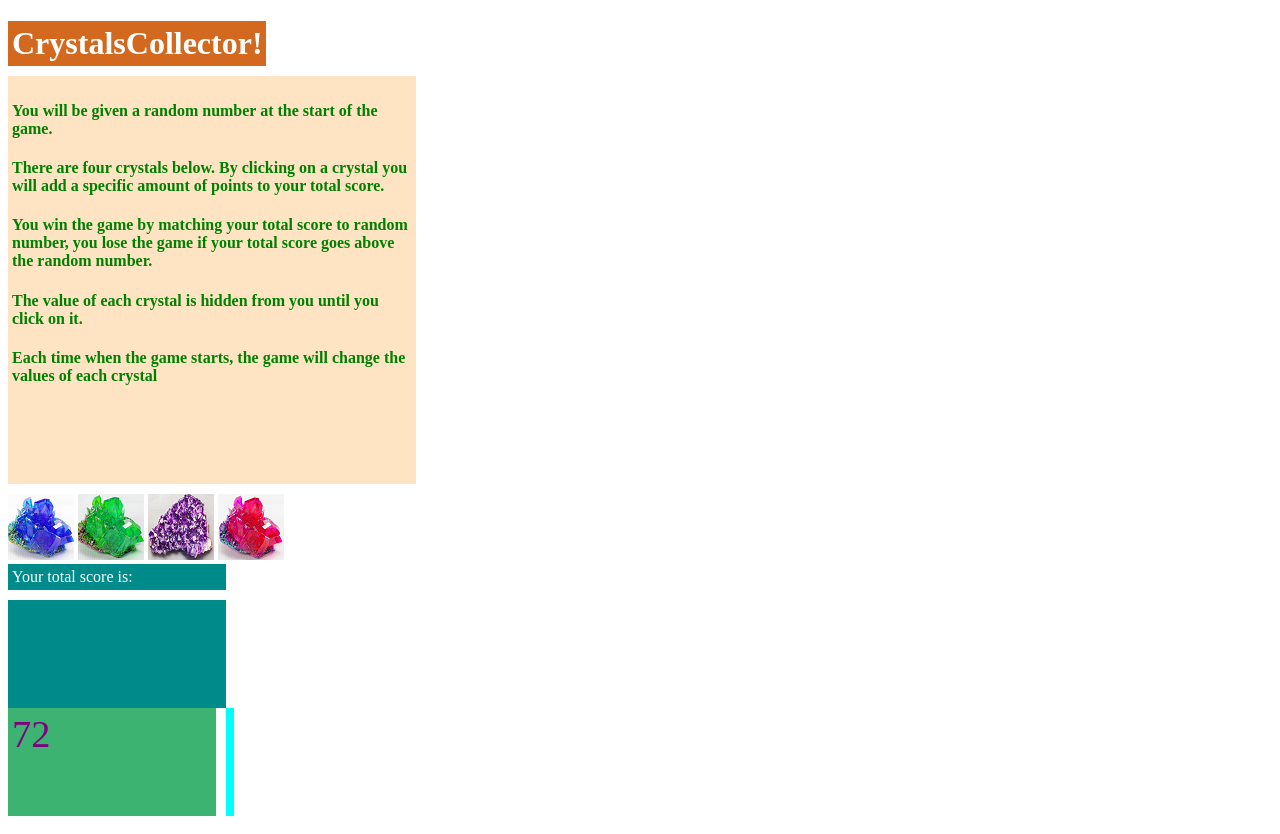
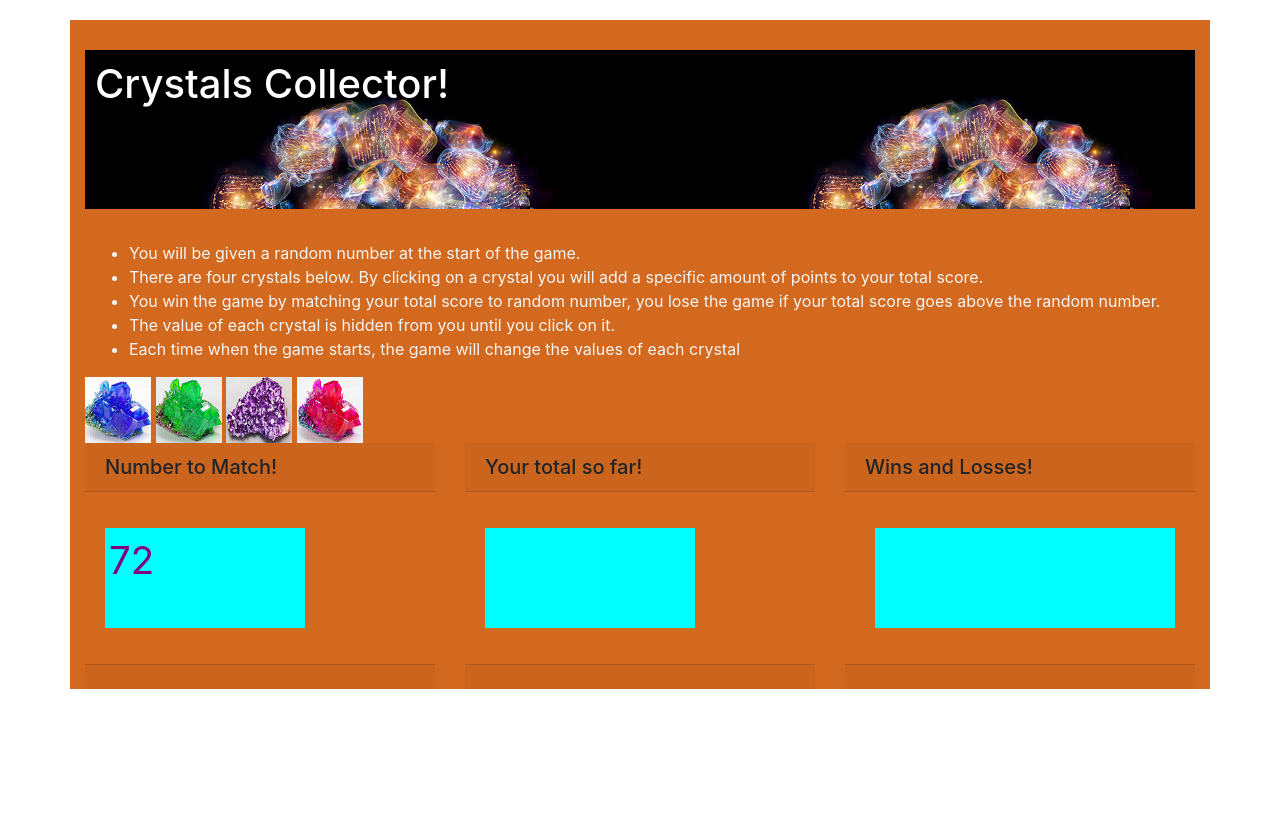
Before and after one commit to sahmed1035/unit-4-game, a plain HTML site: page index.html in a window 1280 px wide. After the commit the page ends 800 px from the top, so only its background shows below. Drawn offline with nearby package versions, Linux system fonts and the light colour scheme.

Commit message:
Final of HW-4 by Syeda

```diff
--- a/assets/css/style.css
+++ b/assets/css/style.css
@@ -1,36 +1,45 @@
 
 
 /**************************************************************************************/
+.card{
+  background-color: chocolate;
+  border-color: chocolate;
+  border: none;
+}
+.container {
+    background-color: chocolate;
+    margin-top: 20px;
 
-body {
-    background-image: url("../images/background_img.jpg");
-    background-repeat: repeat;
   }
 
-  #screen {
+  /* #screen {
     overflow: auto;
   }
 
   #screen div {
     float: left;
   }
-
+   */
   #title {
-    width: 250px;
-    padding: 4px;
-    margin-bottom: 10px;
+    width: 100%;
+    height: 150%;
+    padding: 10px;
+    margin-top: 30px;
     color: white;
-    background-color: chocolate;
+    background-image: url("../images/gem-bg.png");
   }
 
-  #rules-area {
-    width: 400px;
-    height: 400px;
+  #game-rules {
+    margin-top: 10%;
+    width: 1200px;
+    height: 140px;
     padding: 4px;
-    margin-bottom: 10px;
-    color: green;
-    background-color: bisque;
+    /* margin-bottom: 10px; */
+    font-size: 16px;
+    color: whitesmoke;
+    /* background-color: bisque; */
   }
+
 
   #random-area {
     width: 200px;
@@ -38,15 +47,17 @@ body {
     padding: 4px;
     font-size: 3vw;
     color: purple;
-    background-color: mediumseagreen;
+    background-color: aqua;
   }
+
+
 
   #score-area {
     width: 210px;
     height: 100px;
     padding: 4px;
-    color: ghostwhite;
-    background-color: darkcyan;
+    color: red;
+    background-color: aqua;
     font-size: 3vw;
   }
 
@@ -55,7 +66,7 @@ body {
     padding: 4px;
     margin-bottom: 10px;
     color: white;
-    background-color: darkcyan;
+    background-color: aqua;
   }
 
   .crystals-button {
@@ -81,4 +92,5 @@ body {
     margin-bottom: 10px;
     margin-left: 10px;
     background-color: aqua;
+    font-family: fantasy;
   }
--- a/assets/javascrip/game.js
+++ b/assets/javascrip/game.js
@@ -42,6 +42,10 @@ function resetGame()
    //Total user  is zero
    userTotalScore = 0;
    playGame();
+   $("#random-area").html(computerNumPick);
+   $("#score-area").html("");
+
+
 }
 
 function checkForWinsOrLosses()   {
@@ -109,11 +113,7 @@ $("#amethyst").on("click",function(){
     });
 
 
-
  }
-
-
-
 
 
 initial();
--- a/index.html
+++ b/index.html
@@ -7,13 +7,127 @@
     <!-- jQuery Link -->
     <script type="text/javascript" src="https://cdnjs.cloudflare.com/ajax/libs/jquery/3.2.1/jquery.min.js"></script>
 
+     <!-- Bootstrap -->
+     <link rel="stylesheet" href="https://maxcdn.bootstrapcdn.com/bootstrap/4.0.0/css/bootstrap.min.css">
     <!-- CSS -->
     <link rel="stylesheet" href="assets/css/style.css">
 
   </head>
   <body>
 
-    <h1 id="title">CrystalsCollector!</h1>
+
+    <div class="container">
+      <div class="row">
+        <div class="col-md-12">
+          <!-- <img id="sapphire"  src="./assets/images/Sapphire-blue-gem-1.png" alt="Sapphire"> -->
+            <h1 id="title">Crystals Collector!</h1>
+
+        </div>
+      </div>
+
+      <div id = "game-rules" class="row">
+        <div class="col-md-12">
+          <ul>
+            <li class="list-item">
+              You will be given a random number at the start of the game.
+            </li>
+            <li class="list-item">
+              There are four crystals below. By clicking on a crystal you will add a specific amount of points to your total score.
+            </li>
+            <li class="list-item">
+              You win the game by matching your total score to random number, you lose the game if your total score goes above the random number.
+            </li>
+            <li class="list-item">
+              The value of each crystal is hidden from you until you click on it.
+            </li>
+            <li class="list-item">
+              Each time when the game starts, the game will change the values of each crystal
+            </li>
+          </ul>
+        </div>
+      </div>
+
+      <div class="row">
+        <div class="col-md-12">
+            <div>
+                <!-- Crystals -->
+                <div id="crystal-area">
+                 <img id="sapphire"  src="./assets/images/Sapphire-blue-gem-1.png" alt="Sapphire">
+                 <img id="emerald"  src="./assets/images/emerald-green-gem-1.png" alt="emerald">
+                 <img id="amethyst"  src="./assets/images/amethyst-purple-gem-1.png" alt="amethyst">
+                 <img id="ruby"  src="./assets/images/ruby-red-gem-1.png" alt="ruby">
+                </div>
+              </div>
+
+        </div>
+      </div>
+<!---------------------------- First card ----------------------------------->
+      <div class="row">
+        <div class="col-md-4">
+          <div class="card">
+            <h5 class="card-header">
+              Number to Match!
+            </h5>
+            <div class="card-body">
+              <p class="card-text">
+                 <!-- Random Number Display -->
+                <div id="random-area"></div>
+              </p>
+            </div>
+            <div class="card-footer">
+
+            </div>
+          </div>
+        </div>
+
+
+<!---------------------------- Second card ----------------------------------->
+        <div class="col-md-4">
+          <div class="card">
+            <h5 class="card-header">
+                Your total so far!
+            </h5>
+            <div class="card-body">
+              <p class="card-text">
+                <!-- Random Number Display -->
+                <div id="score-area"></div>
+              </p>
+            </div>
+            <div class="card-footer">
+
+            </div>
+          </div>
+        </div>
+
+<!---------------------------- Third card ----------------------------------->
+        <div class="col-md-4">
+          <div class="card">
+            <h5 class="card-header">
+                 Wins and Losses!
+            </h5>
+            <div class="card-body">
+              <p class="card-text">
+                <!-- Wins/Losses Display -->
+                <div id="win-area"></div>
+              </p>
+            </div>
+            <div class="card-footer">
+
+            </div>
+          </div>
+        </div>
+      </div>
+    </div>
+
+
+
+
+
+
+
+
+
+    <!-- <h1 id="title">CrystalsCollector!</h1>
 
     <div id="rules-area">
       <h4>You will be given a random number at the start of the game.</h4>
@@ -21,36 +135,33 @@
       <h4>You win the game by matching your total score to random number, you lose the game if your total score goes above the random number.</h4>
       <h4>The value of each crystal is hidden from you until you click on it.</h4>
       <h4>Each time when the game starts, the game will change the values of each crystal</h4>
-    </div>
+    </div> -->
 
-
-
-   <div>
+<!-- <div> -->
      <!-- Crystals -->
-     <div id="crystal-area">
+     <!-- <div id="crystal-area">
       <img id="sapphire"  src="./assets/images/Sapphire-blue-gem-1.png" alt="Sapphire">
       <img id="emerald"  src="./assets/images/emerald-green-gem-1.png" alt="emerald">
       <img id="amethyst"  src="./assets/images/amethyst-purple-gem-1.png" alt="amethyst">
       <img id="ruby"  src="./assets/images/ruby-red-gem-1.png" alt="ruby">
      </div>
    </div>
+ </div> -->
+
+
+  <!-- <div id="score-title">Your total score is:</div> -->
+  <!-- Score Display -->
+  <!-- <div id="score-area"></div>
+</div> -->
 
 
 
-  </div>
-  <div id="score-title">Your total score is:</div>
-  <!-- Score Display -->
-  <div id="score-area"></div>
-</div>
-
-
-
-   <div id="screen">
+   <!-- <div id="screen">  -->
       <!-- Random Number Display -->
-     <div id="random-area"></div>
+     <!-- <div id="random-area"></div>  -->
       <!-- Wins/Losses Display -->
-     <div id="win-area"></div>
-     </div>
+     <!-- <div id="win-area"></div>
+     </div> -->
 
 
 
```
